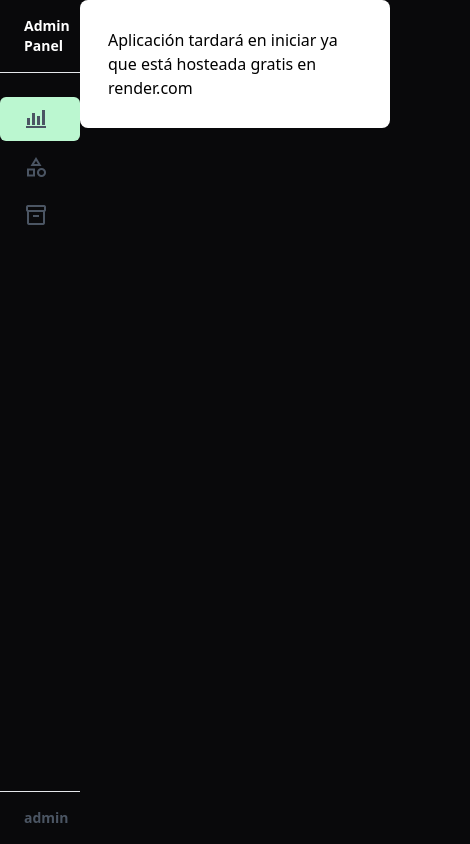
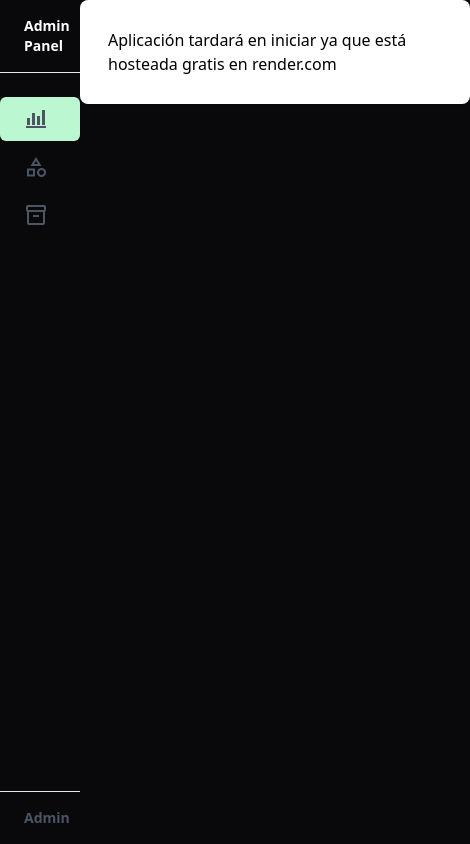
Before and after one commit to diegoescurra/admin_panel, a React (Vite) app in the folder cliente/: page / in a window 390 px wide. Shown: the whole page, 470 px wide, since content can reach past the window. Built offline with nearby package versions, Linux system fonts and the light colour scheme; no server answers.

Commit message:
layout wf

```diff
--- a/cliente/src/components/Layout.jsx
+++ b/cliente/src/components/Layout.jsx
@@ -6,7 +6,7 @@ const Layout = () => {
   return (
     <>
       <Sidebar />
-      <main  className="rounded-lg bg-white shadow-sm ml-20 lg:ml-56 p-7 lg:min-h-lvh ">
+      <main  className="rounded-lg bg-white shadow-sm ml-20 lg:ml-56 p-7 lg:min-h-lvh w-full sm:w-auto">
         <Outlet />
       </main>
     </>
--- a/cliente/src/components/Sidebar.jsx
+++ b/cliente/src/components/Sidebar.jsx
@@ -42,8 +42,8 @@ const Sidebar = () => {
         </ul>
       </nav>
       <footer className="flex items-center justify-between px-6 py-4 border-t dark:border-gray-700">
-        <span className="text-sm text-gray-600 dark:text-gray-400">
-          <strong>admin</strong>
+        <span className="text-sm text-gray-600 dark:text-gray-400 text-center">
+          <strong>Admin</strong>
         </span>
       </footer>
     </aside>
--- a/cliente/src/pages/Categories.jsx
+++ b/cliente/src/pages/Categories.jsx
@@ -31,8 +31,8 @@ const Categories = () => {
             to="/categorias/agregar"
             className="inline-flex items-center px-4 py-2 text-sm font-medium rounded-md shadow-sm text-white bg-green-600 hover:bg-green-700 focus:outline-none focus:ring-2 focus:ring-offset-2 focus:ring-indigo-500"
           >
-            <span className="material-symbols-outlined">add</span> Añadir
-            Categoría
+            <span className="material-symbols-outlined">add</span>
+            <span className="hidden text-sm sm:block">Añadir Categoría</span>
           </Link>
           <div className="relative w-full max-w-lg"></div>
         </div>
--- a/cliente/src/pages/Products.jsx
+++ b/cliente/src/pages/Products.jsx
@@ -52,7 +52,7 @@ export const Products = () => {
 
   return (
     <>
-      <div className="flex flex-col p-6">
+      <div className="flex flex-col p-6 ">
         <h3 className="text-2xl font-bold font-roboto mb-4 shadow-sm border-b py-4">Gestión de Productos</h3>
         <div className="flex items-center justify-between gap-4">
           <Link
@@ -60,7 +60,7 @@ export const Products = () => {
             className="inline-flex items-center px-4 py-2 border border-transparent text-sm font-medium rounded-md shadow-sm text-white bg-green-600 hover:bg-green-700 focus:outline-none focus:ring-2 focus:ring-offset-2 focus:ring-indigo-500"
           >
             <span className="material-symbols-outlined">add</span>
-            <span className="hidden sm:block sm:text-sm">Añadir Producto</span>
+            <span className="hidden sm:block text-sm">Añadir Producto</span>
           </Link>
           <div className="relative w-full max-w-lg">
             <span className="material-symbols-outlined absolute left-3 top-1/2 transform -translate-y-1/2 text-gray-400">
```
